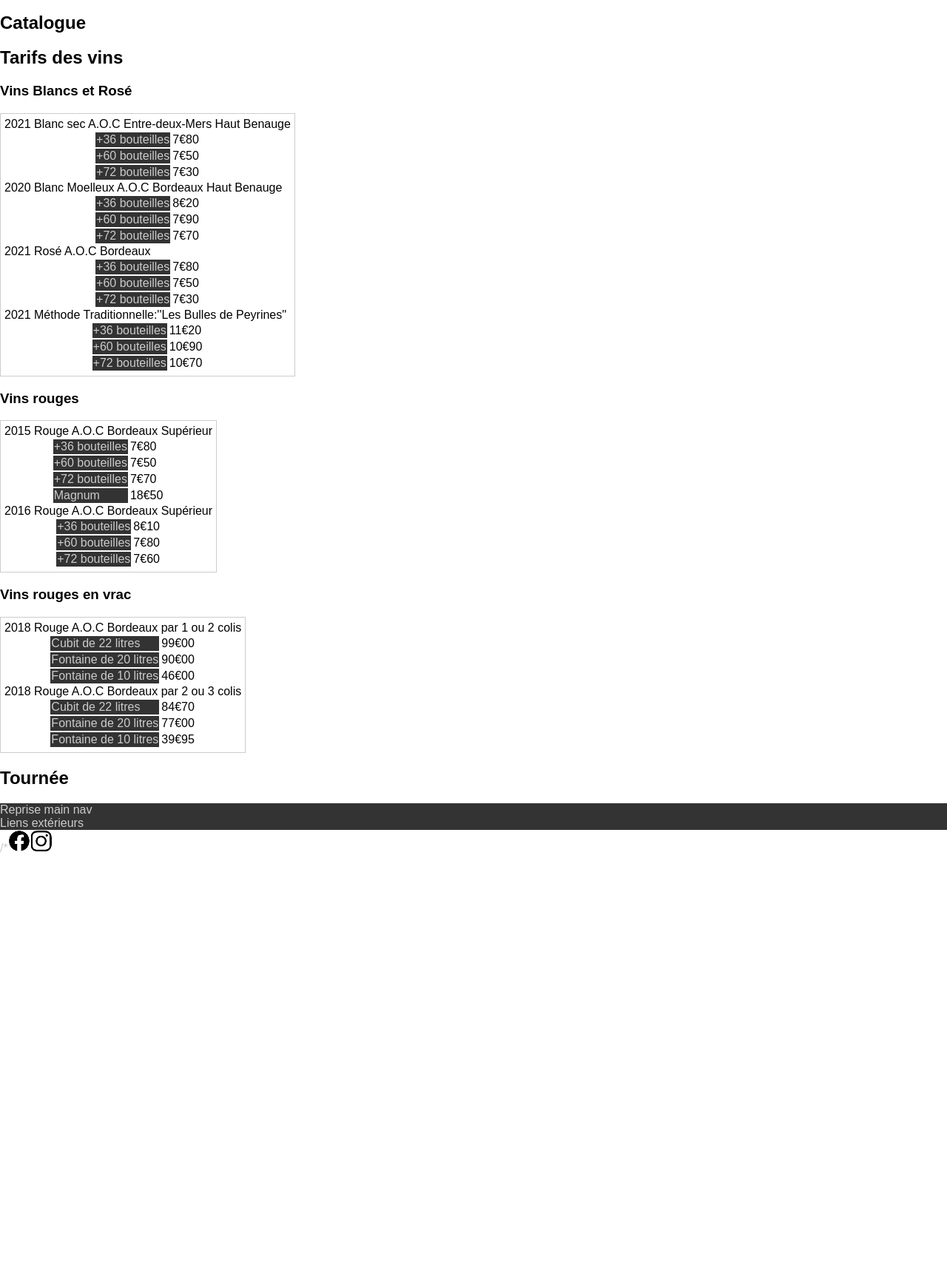
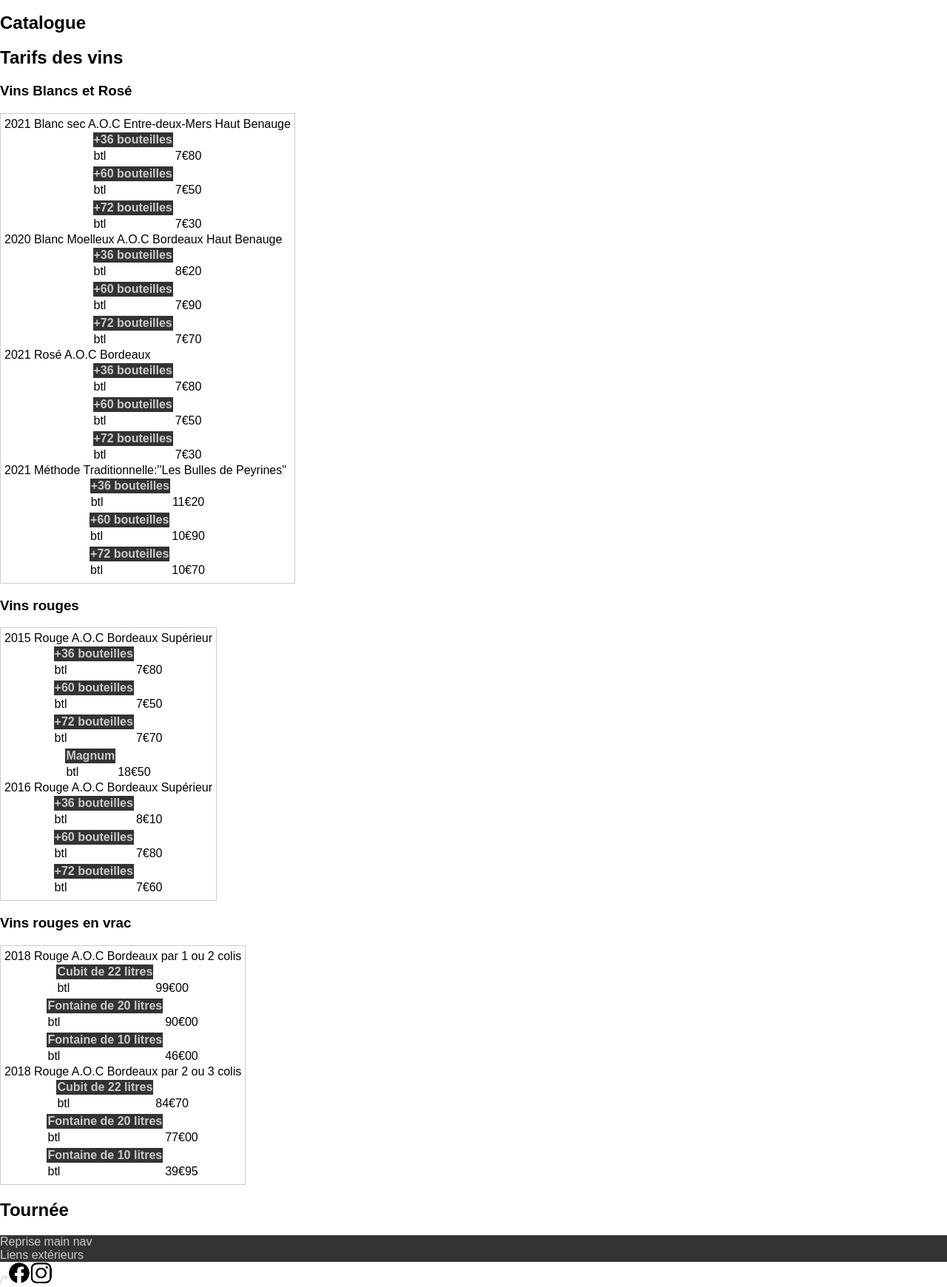
Before and after one commit to wawatusee/chateau-peyrines_json, a PHP site: page /public/index.php in a window 1280 px wide. Shown: the part 371-2111 px from the top of the page at 74% size. Before the commit the page ends 1523 px from the top, so only its background shows below. Run offline with PHP 8.4, Linux system fonts and the light colour scheme.

Commit message:
Tableau price restructuré

```diff
--- a/view/catalog_view.php
+++ b/view/catalog_view.php
@@ -9,15 +9,15 @@
             foreach ($showroom->Products as $product){
                 //Chaque produit
                 $this->catalogView.="<div class='product'>".$product->année." ".$product->product."</div>";
-                $this->catalogView.="<table class='prices'><tbody>";
+
                 foreach($product->packaging as $packaging){
                     //Les prix selon la quantité
-                    $this->catalogView.="<tr>";
-                    $this->catalogView.="<td class='packaging'>".$packaging->quantité."</td>";
-                    $this->catalogView.="<td class='cost'>".$packaging->price."</td>";
-                    $this->catalogView.="</tr>";
+                    $this->catalogView.="<table class='prices'><tbody>";
+                    $this->catalogView.="<th class='packaging'>".$packaging->quantité."</th>";
+                    $this->catalogView.="<tr><td>btl</td><td class='cost'>".$packaging->price."</td></tr>";
+                    $this->catalogView.="</tbody></table>";
                 };
-                $this->catalogView.="</tbody></table>";
+
             };
 
             $this->catalogView.="</section>";
```
